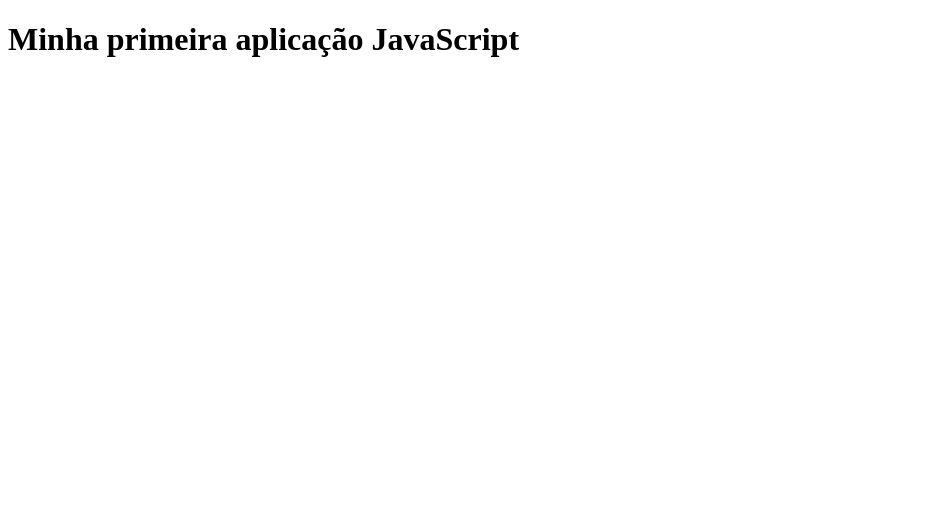
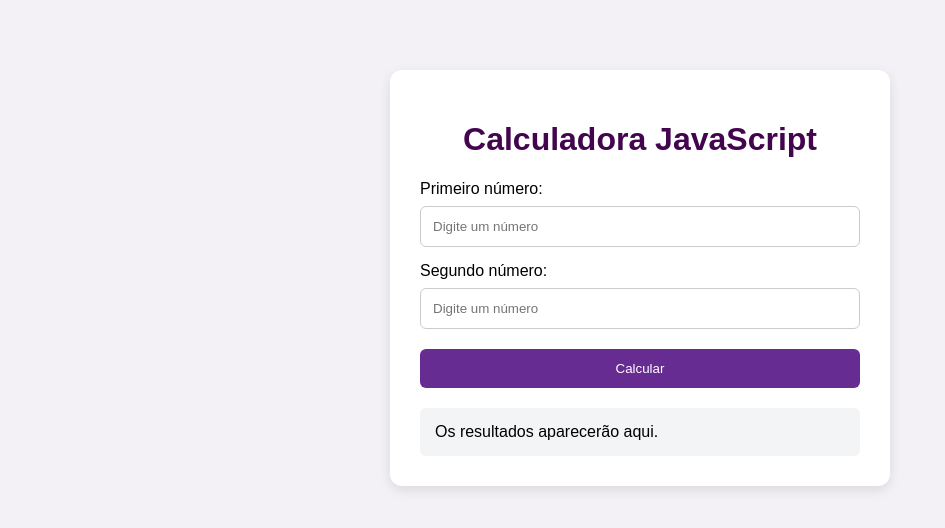
Before and after one commit to jamenson-araujo/desenvolvimento-interface-ADS, a plain HTML site: page ProjetosWeb/aula01-javascript/index.html in a window 1280 px wide. Shown: the whole page, without its empty margins (0-945 px from the left). Drawn offline with Linux system fonts and the light colour scheme.

Commit message:
Add files via upload

```diff
--- a/ProjetosWeb/aula01-javascript/index.html
+++ b/ProjetosWeb/aula01-javascript/index.html
@@ -3,10 +3,21 @@
 <head>
  <meta charset="UTF-8">
  <meta name="viewport" content="width=device-width, initial-scale=1.0">
- <title>Minha primeira aplicação</title>
+ <title>Calculadora JavaScript</title>
+ <link rel="stylesheet" href="style.css">
 </head>
 <body>
- <h1>Minha primeira aplicação JavaScript</h1>
+ <main class="container">
+ <h1>Calculadora JavaScript</h1>
+ <label for="numero1">Primeiro número:</label>
+ <input type="number" id="numero1" placeholder="Digite um número">
+ <label for="numero2">Segundo número:</label>
+ <input type="number" id="numero2" placeholder="Digite um número">
+ <button id="btnCalcular">Calcular</button>
+ <section id="resultado" aria-live="polite">
+ Os resultados aparecerão aqui.
+ </section>
+ </main>
  <script src="script.js"></script>
 </body>
-</html>
+</html
--- a/ProjetosWeb/aula01-javascript/script.js
+++ b/ProjetosWeb/aula01-javascript/script.js
@@ -0,0 +1,24 @@
+const botao = document.getElementById("btnCalcular");
+botao.addEventListener("click", function () {
+ const campo1 = document.getElementById("numero1");
+ const campo2 = document.getElementById("numero2");
+ const resultado = document.getElementById("resultado");
+ if (campo1.value === "" || campo2.value === "") {
+ resultado.textContent = "Preencha os dois números.";
+ return;
+ }
+ const numero1 = Number(campo1.value);
+ const numero2 = Number(campo2.value);
+ const soma = numero1 + numero2;
+ const subtracao = numero1 - numero2;
+ const multiplicacao = numero1 * numero2;
+ const divisao = numero2 === 0
+ ? "Não é possível dividir por zero."
+ : numero1 / numero2;
+ resultado.innerHTML = `
+ <p>Soma: ${soma}</p>
+ <p>Subtração: ${subtracao}</p>
+ <p>Multiplicação: ${multiplicacao}</p>
+ <p>Divisão: ${divisao}</p>
+ `;
+});
--- /dev/null
+++ b/ProjetosWeb/aula01-javascript/style.css
@@ -0,0 +1,31 @@
+* { box-sizing: border-box; }
+body {
+ font-family: Arial, sans-serif;
+ background: #f4f1f6;
+ margin: 0;
+ padding: 30px;
+}
+.container {
+ max-width: 500px;
+ margin: 40px auto;
+ padding: 30px;
+ background: white;
+ border-radius: 12px;
+ box-shadow: 0 4px 12px rgba(0,0,0,.10);
+}
+h1 { color: #43054e; text-align: center; }
+label { display: block; margin-top: 15px; }
+input {
+ width: 100%; padding: 12px; margin-top: 8px;
+ border: 1px solid #ccc; border-radius: 6px;
+}
+button {
+ width: 100%; margin-top: 20px; padding: 12px;
+ background: #662c92; color: white;
+ border: 0; border-radius: 6px; cursor: pointer;
+}
+button:hover { background: #43054e; }
+#resultado {
+ margin-top: 20px; padding: 15px;
+ background: #f3f4f6; border-radius: 6px;
+}
```
